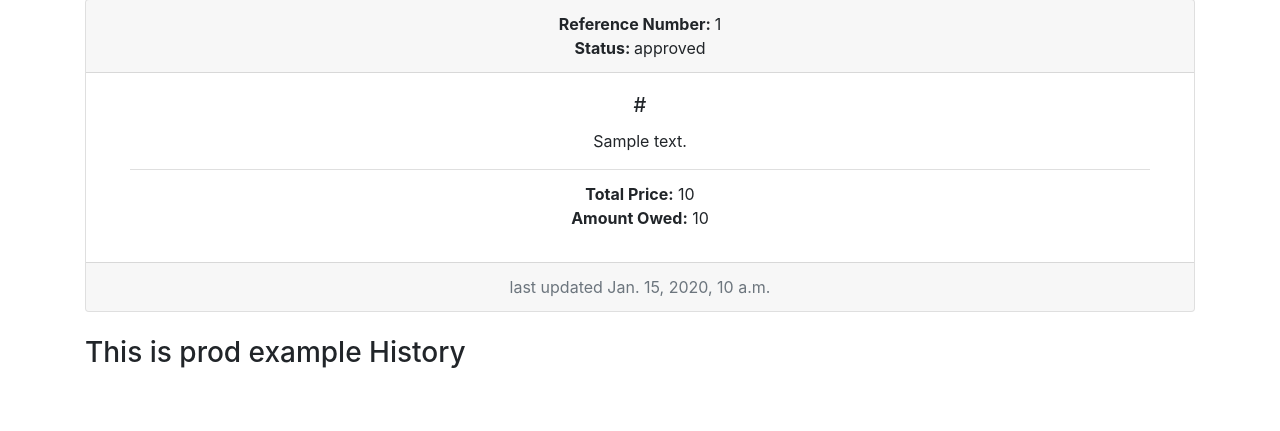
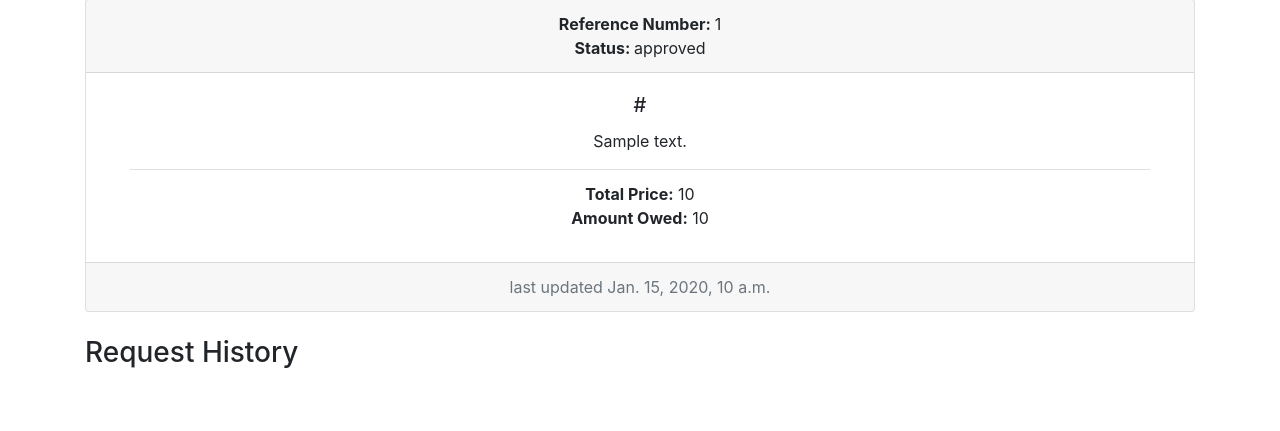
Before and after one commit to kamakinto/layawayDemo_project, a Django app: template item_requests/templates/request/detail.html in a window 1280 px wide. Shown: the part 83-514 px from the top of the page. Run offline with Django 3.2, Linux system fonts and the light colour scheme; the template is opened without the code that fills it: most values are stand-ins (such as "Sample title", 1, 10 or a date in 2020); some libraries are stand-ins or nearby versions.

Commit message:
updated request detail card
updated detail card

```diff
--- a/item_requests/templates/request/detail.html
+++ b/item_requests/templates/request/detail.html
@@ -47,7 +47,7 @@
                                                          </div>
         </div>
 <br />
-<h3> This is prod example  History</h3>
+<h3> Request History</h3>
 
 
 
```
Also changed, not shown: requirements.txt (added, +181 -0 lines), db.sqlite3, 1 other file.
